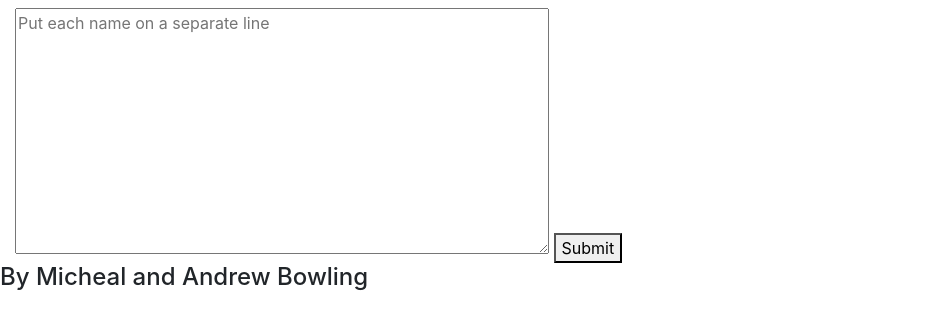
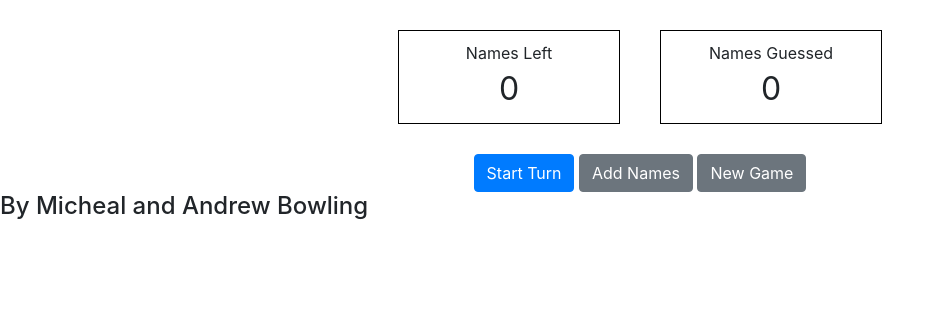
Before and after one commit to bowlingmh/celebrities, a Flask app: template templates/main.html in a window 1280 px wide. Shown: the part 48-377 px from the top of the page, without its empty margins (0-944 px from the left). Run offline with Flask 2, Linux system fonts and the light colour scheme; the template is opened without the code that fills it, so the values that code supplies are empty; some libraries are stand-ins or nearby versions.

Commit message:
Refactored and added a status board to the holding page

```diff
--- a/app.py
+++ b/app.py
@@ -8,47 +8,51 @@ redis_conn = redis.from_url(os.environ['REDIS_URL'], decode_responses=True)
 
 class Room:
   def __init__(self, room_id):
-    self.room_id = room_id
+    self.id = room_id
 
   @property
   def names_left(self):
-    return redis_conn.smembers(f"{self.room_id}:names_left")
+    return redis_conn.smembers(f"{self.id}:names_left")
 
   @property
   def names_guessed(self):
-    return redis_conn.smembers(f"{self.room_id}:names_guessed")
+    return redis_conn.smembers(f"{self.id}:names_guessed")
 
   def add_name(self, name):
-    redis_conn.sadd(f"{self.room_id}:names_left", name)
+    redis_conn.sadd(f"{self.id}:names_left", name)
 
   def guess_name(self, name):
-    redis_conn.smove(f"{self.room_id}:names_left",
-                     f"{self.room_id}:names_guessed",
+    redis_conn.smove(f"{self.id}:names_left",
+                     f"{self.id}:names_guessed",
                      name)
 
   def reset(self):
-    redis_conn.sunionstore(f"{self.room_id}:names_left",
-                           f"{self.room_id}:names_left",
-                           f"{self.room_id}:names_guessed")
-    redis_conn.sdiffstore(f"{self.room_id}:names_guessed",
-                          f"{self.room_id}:names_guessed",
-                          f"{self.room_id}:names_left")
+    redis_conn.sunionstore(f"{self.id}:names_left",
+                           f"{self.id}:names_left",
+                           f"{self.id}:names_guessed")
+    redis_conn.sdiffstore(f"{self.id}:names_guessed",
+                          f"{self.id}:names_guessed",
+                          f"{self.id}:names_left")
+
+  def restart(self):
+    redis_conn.delete(f"{self.id}:names_guessed", f"{self.id}:names_left")
+
+@app.route('/<room_id>', methods=['GET'])
+def main(room_id):
+  room = Room(room_id)
+  return flask.render_template('main.html', room=room)
 
 @app.route('/<room_id>/names', methods=['GET', 'POST'])
 def names(room_id):
+  room = Room(room_id)
   if flask.request.method == 'GET':
-    return flask.render_template('main.html', room_id=room_id)
+    return flask.render_template('names.html', room=room)
   else:
-    room = Room(room_id)
     form_names = flask.request.form['names'].split('\r\n')
     for name in form_names:
       name = name.strip()
       if name: room.add_name(name)
-    return flask.redirect('play')
-
-@app.route('/<room_id>/lobby', methods=['GET'])
-def lobby(room_id):
-    return flask.render_template('lobby.html', room_id=room_id)
+    return flask.redirect(flask.url_for('main', room_id=room_id))
 
 @app.route('/<room_id>/play', methods=['GET', 'POST'])
 def play(room_id):
@@ -56,7 +60,7 @@ def play(room_id):
   if flask.request.method == 'GET':
     names_left = list(room.names_left)
     random.shuffle(names_left)
-    return flask.render_template('game.html', room_id = room_id, names_left=names_left)
+    return flask.render_template('play.html', names_left=names_left, room=room)
   else:
     for name in flask.request.json:
       room.guess_name(name)
@@ -66,5 +70,11 @@ def play(room_id):
 
     return '', 200
 
+@app.route('/<room_id>/newgame')
+def newgame(room_id):
+  room = Room(room_id)
+  room.restart()
+  return flask.redirect(flask.url_for('main', room_id=room_id))
+
 if __name__ == '__main__':
   app.run()
--- a/static/style.css
+++ b/static/style.css
@@ -14,6 +14,26 @@
     text-align: center;
 }
 
+#status_board {
+    display: flex;
+    margin: 10px;
+    justify-content: center;
+}
+
+#status_board>div {
+    padding: 10px;
+    border: 1px solid black;
+    margin: 20px;
+}
+
+#status_board>div>div {
+    text-align: center;
+    width: 200px;
+}
+
+#status_board>div>div:nth-of-type(2) {
+    font-size: 200%;
+}
 
 .switch {
   position: relative;
--- a/templates/layout.html
+++ b/templates/layout.html
@@ -10,10 +10,10 @@
 <link rel="stylesheet" href="{{ url_for('static', filename='style.css') }}">
 </header>
 <body>
-<div class="container-fluid">
+<div class="container-fluid"><div class="col-xs-4" align="center">
 {% block content %}
 {% endblock %}
-</div>
+</div></div>
 </body>
 <footer>
     <h4>By Micheal and Andrew Bowling</h4>
--- a/templates/lobby.html
+++ /dev/null
@@ -1,4 +0,0 @@
-{% extends "layout.html" %}
-{% block content %}
-<a class="btn btn-primary" href="{{ url_for('play', room_id=room_id)}}"> Start Turn </a>
-{% endblock %}
--- a/templates/main.html
+++ b/templates/main.html
@@ -1,7 +1,10 @@
 {% extends "layout.html" %}
 {% block content %}
-    <form action="{{ request.path }}" method="post">
-        <textarea name="names" rows="10" cols="50" placeholder="Put each name on a separate line"></textarea>
-        <button type="submit" id="submit">Submit</button>
-    </form>
+<div id="status_board">
+<div><div>Names Left</div><div>{{ room.names_left|length }}</div></div>
+<div><div>Names Guessed</div><div>{{ room.names_guessed|length }}</div></div>
+</div>
+<a class="btn btn-primary" href="{{ url_for('play', room_id=room.id)}}"> Start Turn </a>
+<a class="btn btn-secondary" href="{{ url_for('names', room_id=room.id)}}"> Add Names </a>
+<a class="btn btn-secondary" href="{{ url_for('newgame', room_id=room.id)}}"> New Game </a>
 {% endblock %}
--- a/templates/game.html
+++ b/templates/play.html
@@ -15,7 +15,6 @@
   </table>
   <input type="button" class="btn btn-primary" onclick="submit_answers()" value="Submit">
 </div>
-
 {% endblock %}
 
 {% block scripts %}
@@ -23,7 +22,7 @@
 <script src="{{ url_for('static', filename='script.js') }}"></script>
 <script>
 var names_left = {{ names_left|safe }};
-start("{{ url_for('play', room_id=room_id) }}",
-      "{{ url_for('lobby', room_id=room_id) }}");
+start("{{ url_for('play', room_id=room.id) }}",
+      "{{ url_for('main', room_id=room.id) }}");
 </script>
 {% endblock %}
```
Also changed, not shown: templates/names.html (added, +7 -0 lines).
